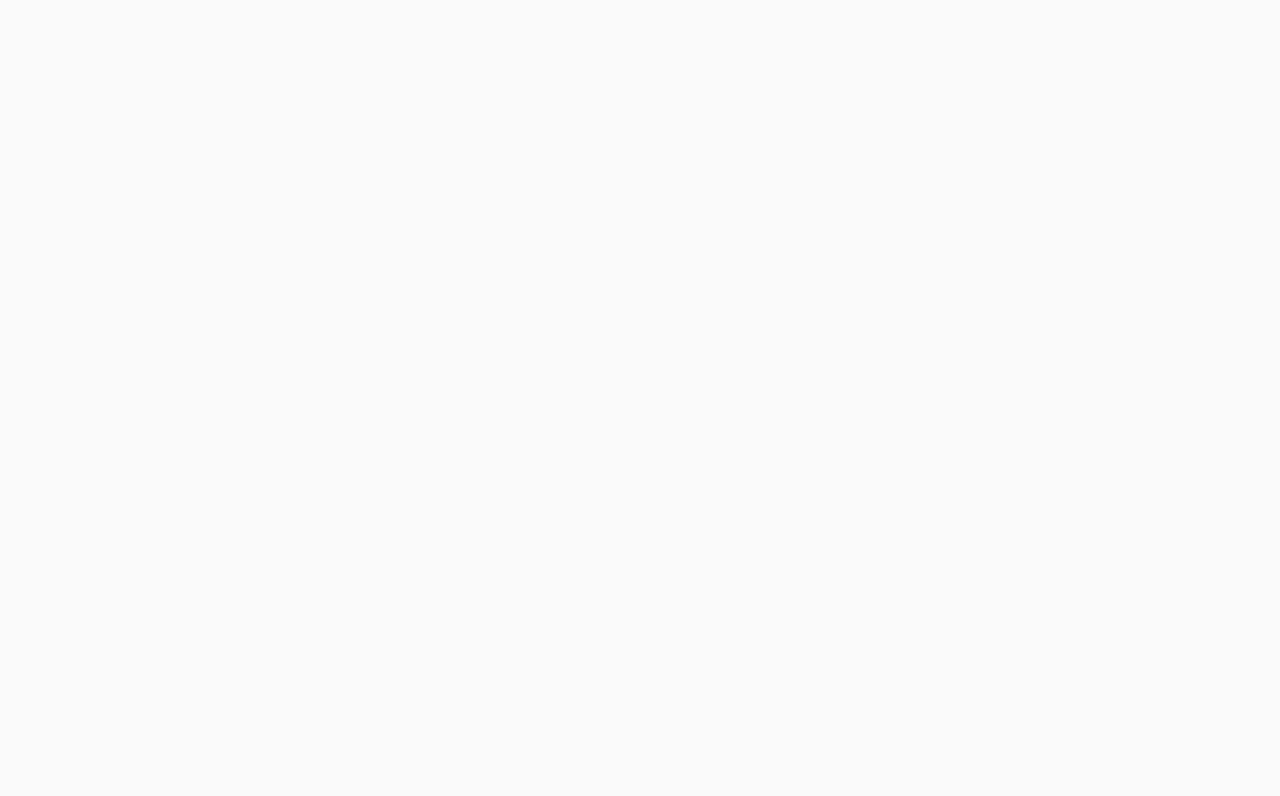
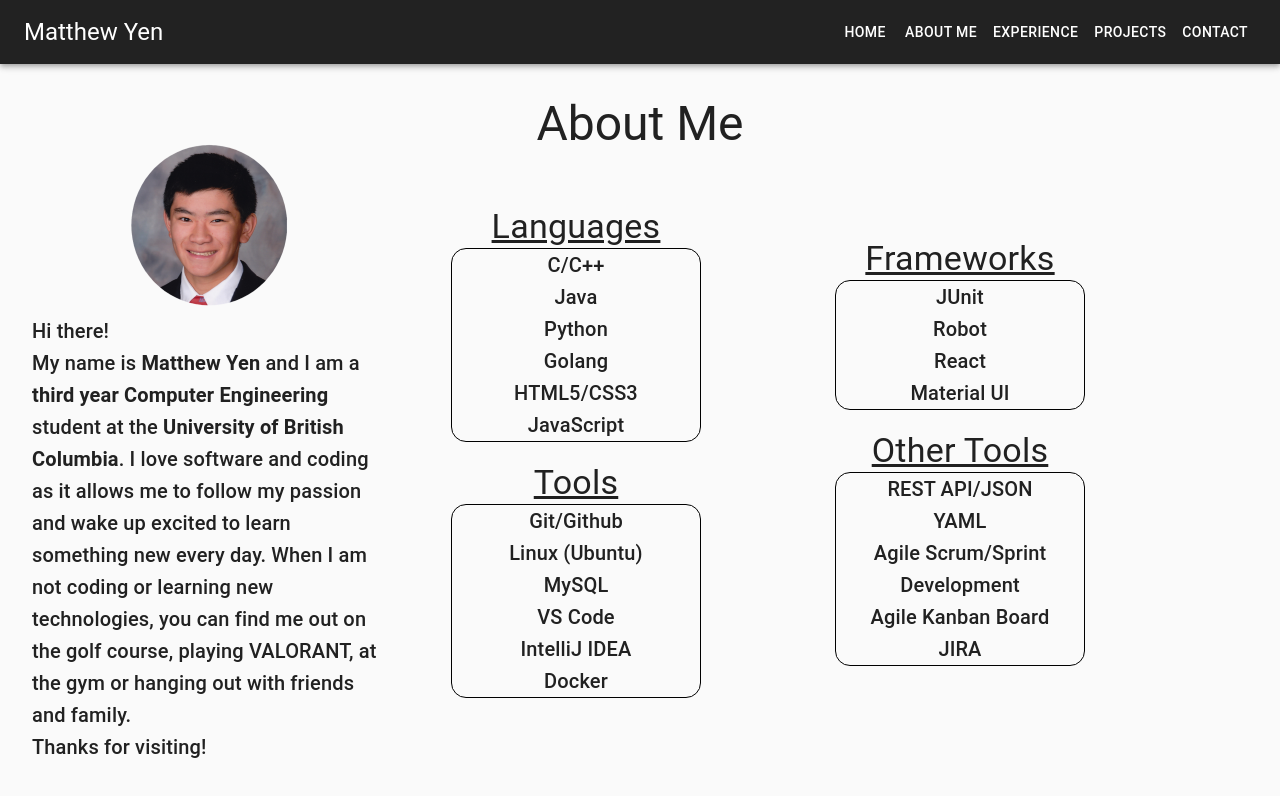
Before and after one commit to mattyen07/personal-portfolio, a React (Create React App) app: page /aboutme in a window 1280 px wide. Shown: the top 796 px of the page. Built offline with nearby package versions, Linux system fonts and the light colour scheme.

Commit message:
initial about page changes

```diff
--- a/src/App.js
+++ b/src/App.js
@@ -3,11 +3,11 @@ import {Route} from 'react-router-dom';
 import './App.css';
 
 //Dependencies
+import About from './Components/About';
 import Contact from './Components/Contact';
 import Experience from './Components/Experience';
 import Main from './Components/main';
 import Projects from './Components/Projects';
-import Skills from './Components/Skills';
 import CssBaseline from '@material-ui/core/CssBaseline';
 
 function App() {
@@ -15,8 +15,8 @@ function App() {
     <>
       <CssBaseline />
         <Route exact path="/" component={Main} />
+        <Route path="/aboutme" component={About} />
         <Route path="/experience" component={Experience} />
-        <Route path="/skills" component={Skills} />
         <Route path="/projects" component={Projects} />
         <Route path ="/contact" component={Contact} />
     </>
--- /dev/null
+++ b/src/Components/About.js
@@ -0,0 +1,135 @@
+import React from 'react';
+import {makeStyles} from "@material-ui/core/styles";
+import {Typography} from "@material-ui/core";
+import NavigationBar from "./NavigationBar";
+import headshot from "../Images/headshot.png"
+
+//CSS
+const styles = makeStyles(theme => ({
+    mainContainer: {
+      textAlign: "center",
+      paddingTop: "2rem",
+    },
+
+    skillList: {
+      border: "1px solid black",
+      borderRadius: "15px",
+      width: "65%",
+      textAlign: "center"
+    },
+
+    rightContainer: {
+      float: "left",
+
+      width: "30vw",
+      height: "75vh",
+
+      display: "flex",
+      flexDirection: "column",
+      justifyContent: "center",
+      alignItems: "center"
+    },
+
+    leftContainer: {
+      paddingLeft: "2rem",
+      float: "left",
+
+      width: "30vw",
+      height: "75vh",
+
+      display: "flex",
+      flexDirection: "column",
+      justifyContent: "center",
+      alignItems: "center",
+    },
+
+    midContainer: {
+      float: "left",
+
+      width: "30vw",
+      height: "75vh",
+
+      display: "flex",
+      flexDirection: "column",
+      justifyContent: "center",
+      alignItems: "center",
+    }
+}));
+
+const About = () => {
+    const classes = styles();
+    return (
+        <>
+
+          <NavigationBar />
+
+          <div className={classes.mainContainer}>
+            <Typography variant="h3" align="center">
+              About Me
+            </Typography>
+            <div className={classes.leftContainer}>
+              <img src = {headshot} width="166px" height ="174px" alt = "" align = "center"/>
+              <Typography variant = "h6" align="left">
+                Hi there!
+                <br/>
+                My name is <b>Matthew Yen</b> and I am a <b>third year Computer Engineering</b> student at the <b>University of British Columbia</b>.
+                I love software and coding as it allows me to follow my passion and wake up excited to learn something new every day.
+                When I am not coding or learning new technologies, you can find me out on the golf course, playing VALORANT, at the gym or hanging out with friends and family.
+                <br/>
+                Thanks for visiting!
+              </Typography>
+            </div>
+
+            <div className={classes.midContainer}>
+              <Typography variant="h4" align = "center" style={{textDecoration: "underline"}}>
+                Languages
+              </Typography>
+              <Typography variant="h6" className={classes.skillList}>
+                C/C++<br/>
+                Java<br/>
+                Python<br/>
+                Golang<br/>
+                HTML5/CSS3<br/>
+                JavaScript<br/>
+              </Typography>
+              <br/>
+              <Typography variant="h4" align = "center" style={{textDecoration: "underline"}}>
+                Tools
+              </Typography>
+              <Typography variant="h6" className={classes.skillList}>
+                Git/Github<br/>
+                Linux (Ubuntu)<br/>
+                MySQL<br/>
+                VS Code<br/>
+                IntelliJ IDEA<br/>
+                Docker<br/>
+              </Typography>
+            </div>
+            <div className={classes.rightContainer}>
+              <Typography variant="h4" align = "center" style={{textDecoration: "underline"}}>
+                Frameworks
+              </Typography>
+              <Typography variant="h6" className={classes.skillList}>
+                JUnit<br/>
+                Robot<br/>
+                React<br/>
+                Material UI<br/>
+              </Typography>
+              <br/>
+              <Typography variant="h4" align = "center" style={{textDecoration: "underline"}}>
+                Other Tools
+              </Typography>
+              <Typography variant="h6" className={classes.skillList}>
+                REST API/JSON<br/>
+                YAML<br/>
+                Agile Scrum/Sprint Development<br/>
+                Agile Kanban Board<br/>
+                JIRA<br/>
+              </Typography>
+            </div>
+          </div>
+        </>
+      );
+}
+
+export default About;
--- a/src/Components/Homepage.js
+++ b/src/Components/Homepage.js
@@ -20,7 +20,6 @@ const styles = makeStyles (theme => ({
         width: "100vw",
         textAlign: "center",
         zIndex: 1
-
     }
 }));
 
--- a/src/Components/NavigationBar.js
+++ b/src/Components/NavigationBar.js
@@ -1,19 +1,13 @@
 import React from 'react';
 import {Link} from 'react-router-dom';
-import {
-    AppBar,
-    Toolbar,
-    Button,
-    Typography,
-    Box
-  } from "@material-ui/core";
-
-
+import {AppBar, Toolbar, Button, Typography, Box} from "@material-ui/core";
 import {makeStyles} from "@material-ui/core/styles";
 
 //CSS
 const styles = makeStyles((theme) => ({
-
+    root: {
+        flexGrow: 1,
+    },
     menuButton: {
       marginRight: theme.spacing(2),
     },
@@ -26,7 +20,7 @@ const styles = makeStyles((theme) => ({
 const NavigationBar = () => {
     const classes = styles();
         return(
-            <Box component="nav">
+            <Box component="nav" className={classes.root}>
                 <AppBar position = "static" style = {{background: '#222'}}>
                     <Toolbar>
                         <Typography variant="h5" className ={classes.title}>
@@ -35,8 +29,8 @@ const NavigationBar = () => {
                         <Button style = {{color: 'white'}} component={Link} to="/">
                             Home
                         </Button>
-                        <Button style = {{color: 'white'}} component={Link} to="/skills">
-                            Skills
+                        <Button style = {{color: 'white'}} component={Link} to="/aboutme">
+                            About Me
                         </Button>
                         <Button style = {{color: 'white'}} component={Link} to="/experience">
                             Experience
@@ -48,7 +42,6 @@ const NavigationBar = () => {
                             Contact
                         </Button>
                     </Toolbar>
-
                 </AppBar>
             </Box>
         );
--- a/src/Components/Skills.js
+++ /dev/null
@@ -1,27 +0,0 @@
-import React from 'react';
-import {makeStyles} from "@material-ui/core/styles";
-import {Typography, Box} from "@material-ui/core";
-import NavigationBar from "./NavigationBar";
-
-//CSS
-const styles = makeStyles(theme => ({
-    mainContainer: {
-      padding: "2rem"
-    },
-}));
-
-const Skills = () => {
-    const classes = styles();
-    return (
-        <>
-          <NavigationBar />
-          <Box component="header" className={classes.mainContainer}>
-            <Typography variant="h4" align="center">
-                Skills
-            </Typography>
-          </Box>
-        </>
-      );
-}
-
-export default Skills;
--- a/src/Components/main.js
+++ b/src/Components/main.js
@@ -1,6 +1,6 @@
 import React, { Component } from 'react';
-import NavigationBar from './NavigationBar'
-import Homepage from './Homepage'
+import NavigationBar from './NavigationBar';
+import Homepage from './Homepage';
 
 
 class Main extends Component {
```
Also changed, not shown: src/Images/headshot.png (added).
